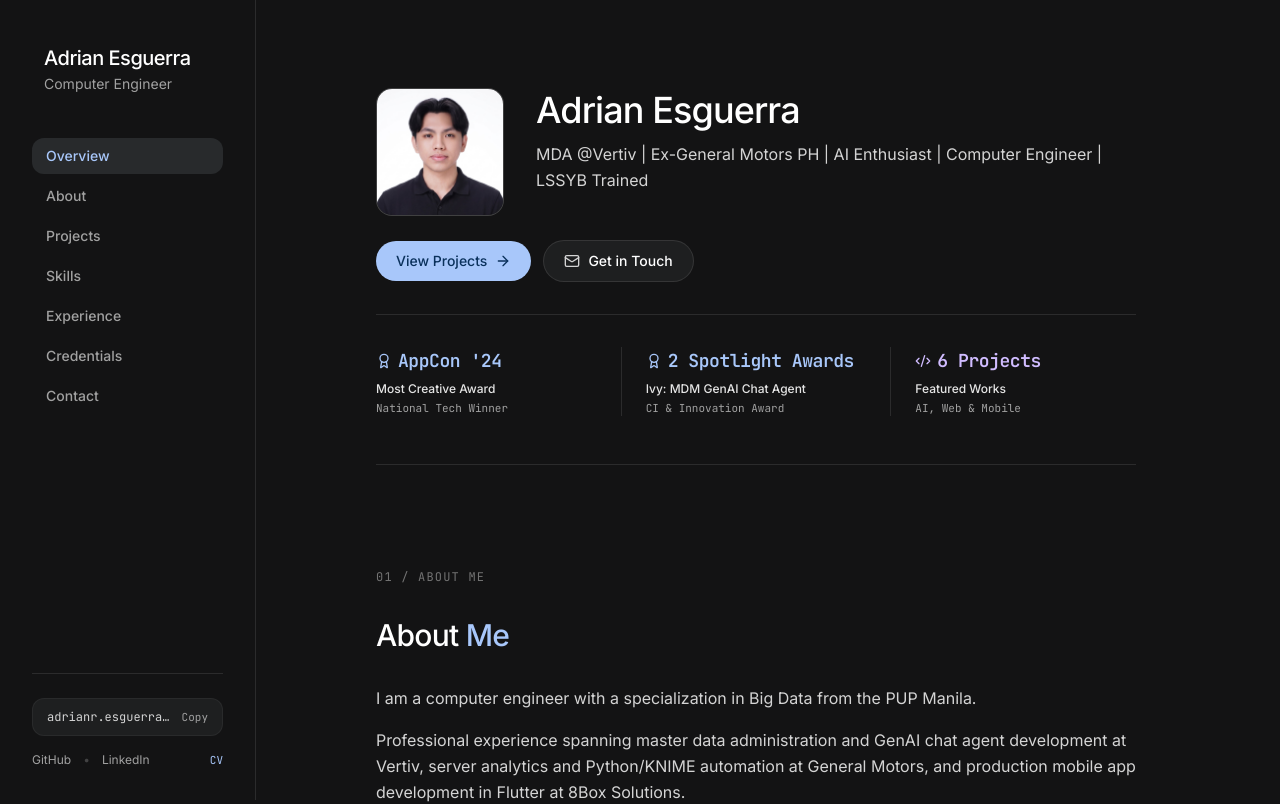
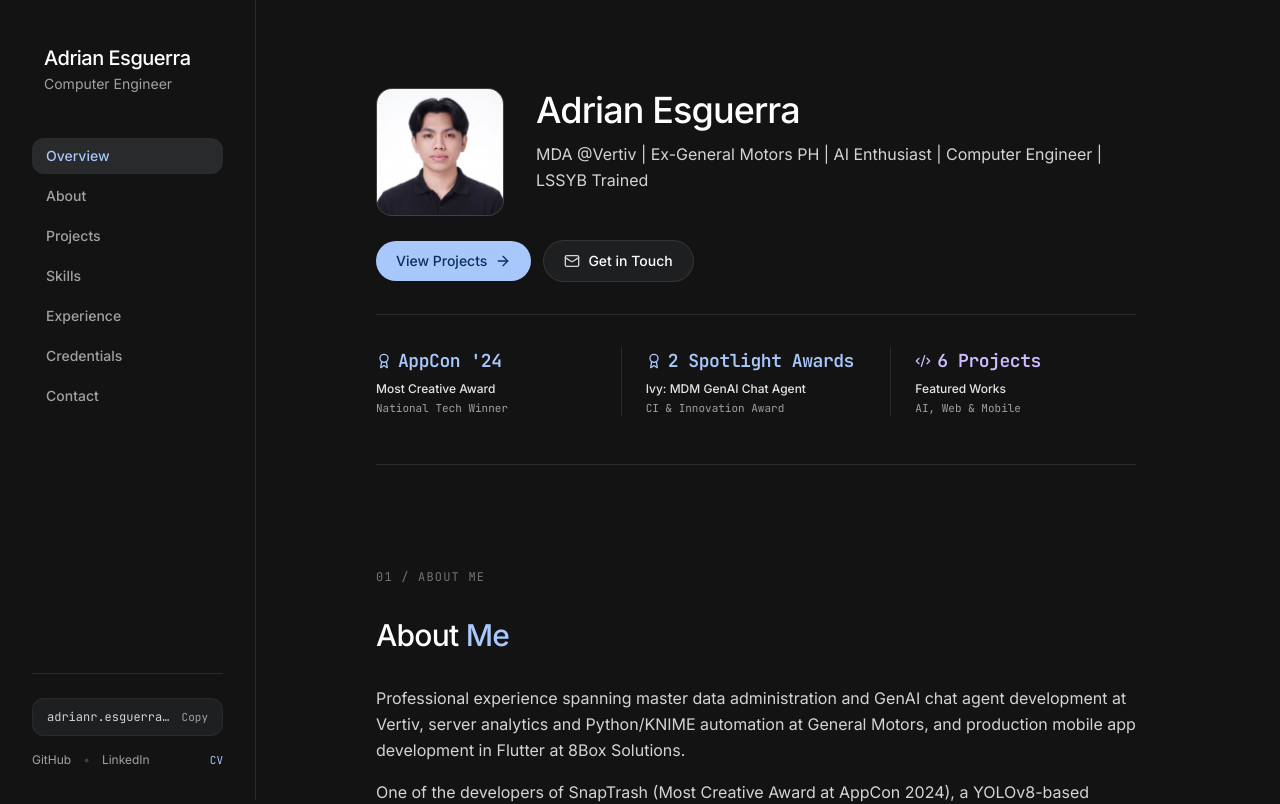
Before and after one commit to adriansgrrx/adrianesguerra, a React (Vite) app: page / in a window 1280 px wide. Shown: the top 804 px of the page. Built offline with nearby package versions, Linux system fonts and the light colour scheme.

Commit message:
feat: add portfolio data configuration file with profile and project details

```diff
--- a/src/data/portfolioData.js
+++ b/src/data/portfolioData.js
@@ -77,7 +77,6 @@ export const profileData = {
     headingHighlight: "Me",
     subtitle: "Computer Engineer • PUP Manila",
     paragraphs: [
-      "I am a computer engineer with a specialization in Big Data from the PUP Manila.",
       "Professional experience spanning master data administration and GenAI chat agent development at Vertiv, server analytics and Python/KNIME automation at General Motors, and production mobile app development in Flutter at 8Box Solutions.",
       "One of the developers of SnapTrash (Most Creative Award at AppCon 2024), a YOLOv8-based computer vision defect detection thesis achieving 83% mAP, and data-driven disaster risk analytics for urban flooding in Mandaue City.",
     ],
```
